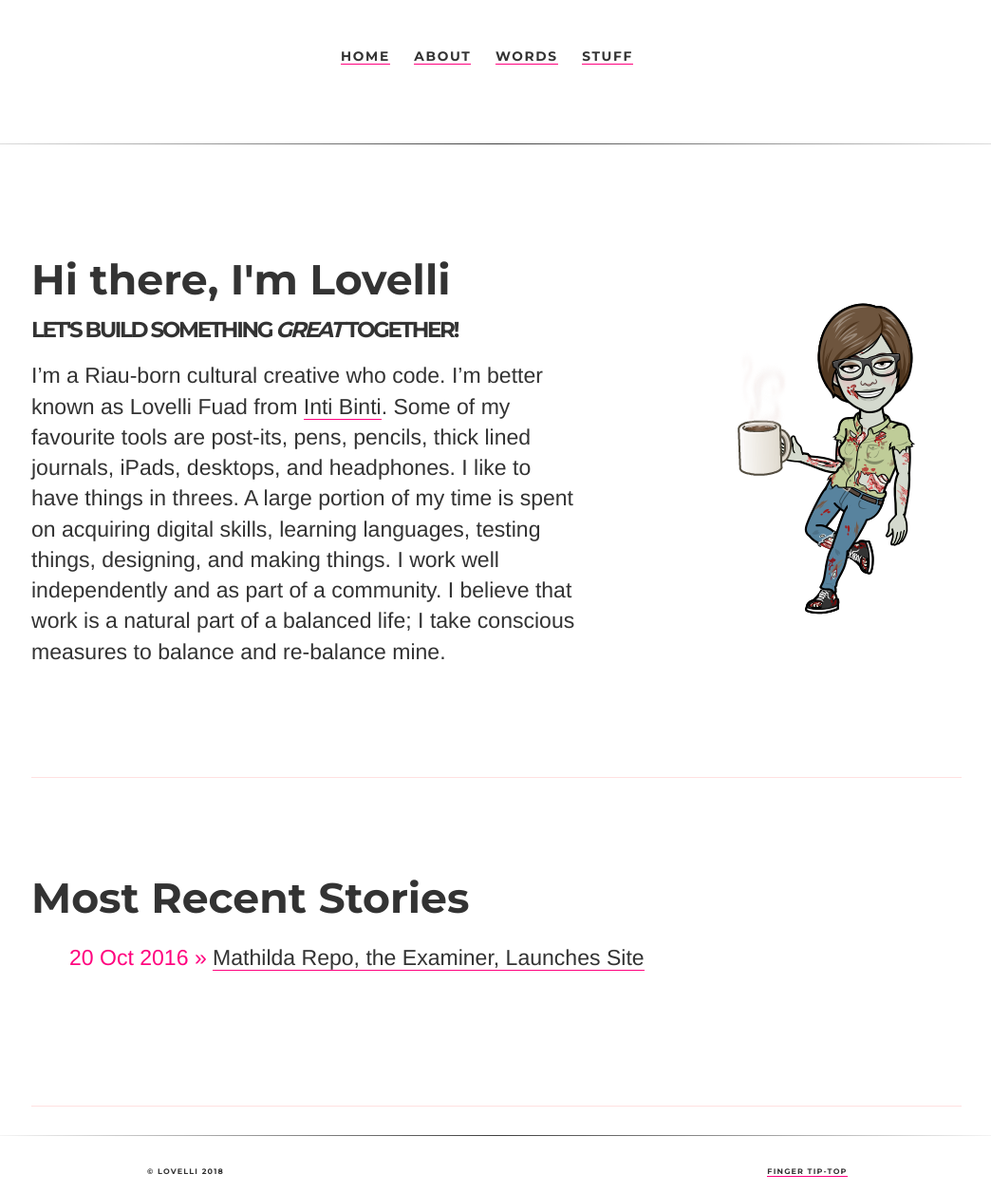
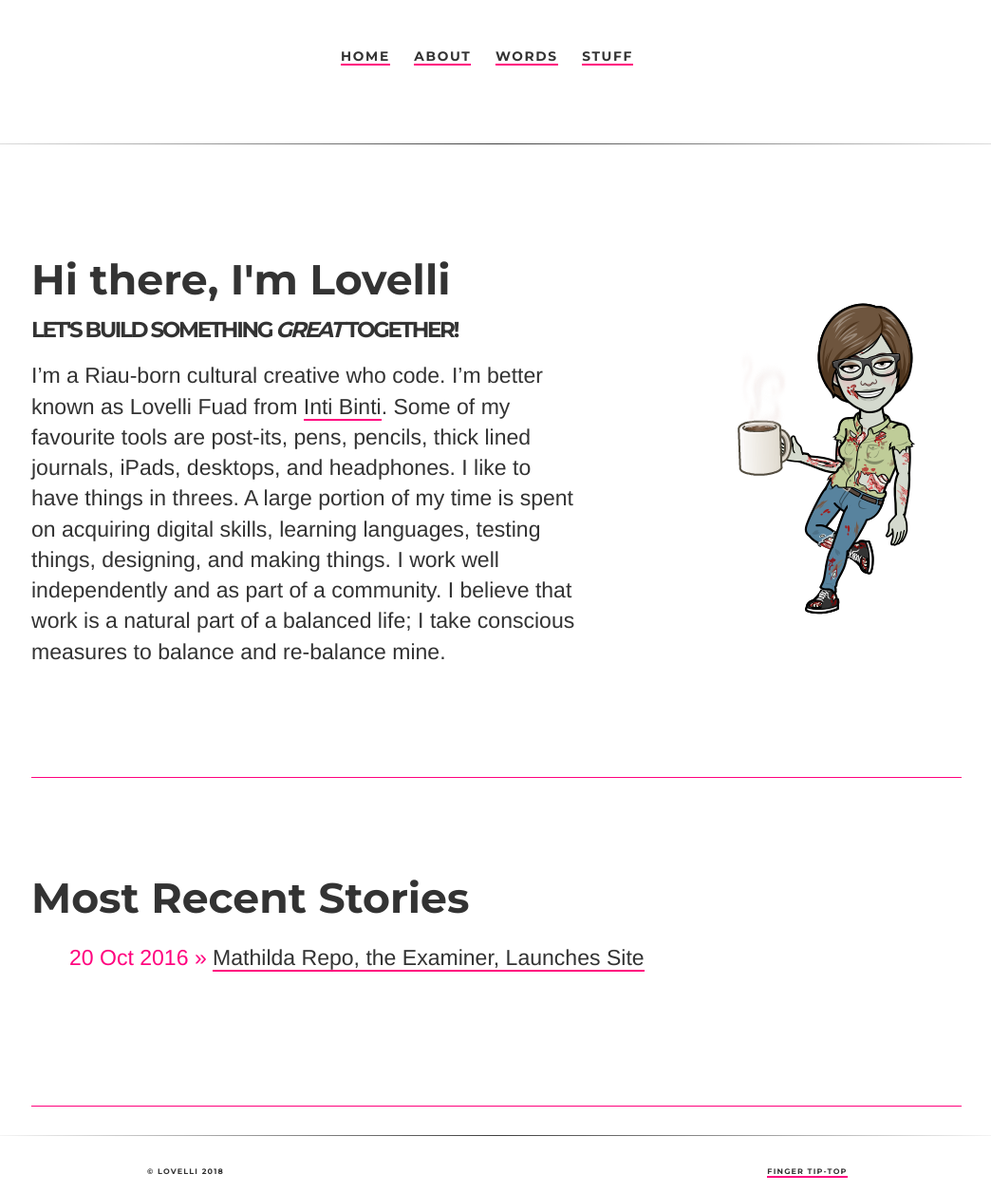
Before and after one commit to ariesti/ariesti.github.io, a Jekyll site: the page built from index.html, in a window 1280 px wide. Shown: the whole page at 95% size, without its empty margins (117-1161 px from the left). Built offline with Jekyll 4.4.1, drawn with Linux system fonts in a browser that asks for light colours.

Commit message:
Update main.css

```diff
--- a/css/main.css
+++ b/css/main.css
@@ -114,7 +114,7 @@ body {
 	padding-top: 100px;
 	padding-bottom: 100px;
 	background-color: #fff;
-	border-bottom: 1px solid #ffe0e0;
+	border-bottom: 1px solid #ff017e;
 }
 
 #middle { padding-top: 30px; padding-bottom: 30px; background-color: #fff; }
@@ -175,7 +175,7 @@ abbr[title] {
   text-decoration: underline dotted; /* 2 */
 }
 
-a { text-decoration: none; color: #333; border-bottom: 1px solid #ff017e; }
+a { text-decoration: none; color: #333; border-bottom: 2px solid #ff017e; }
 a:hover { color: #ff017e; }
 .pinklink:hover { color: #333; }
 
```
